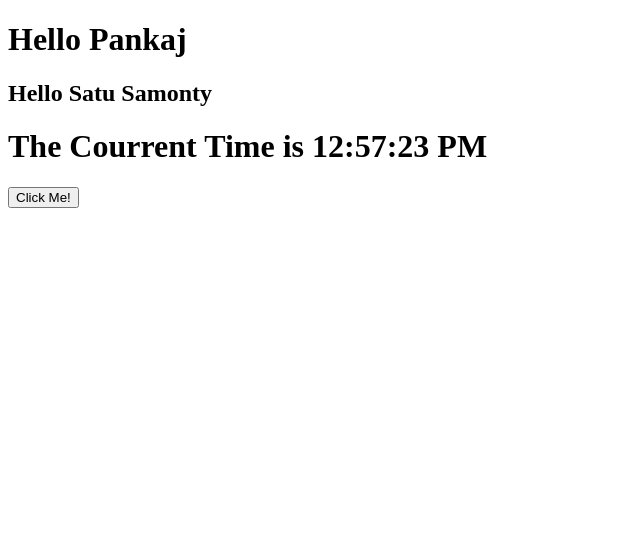
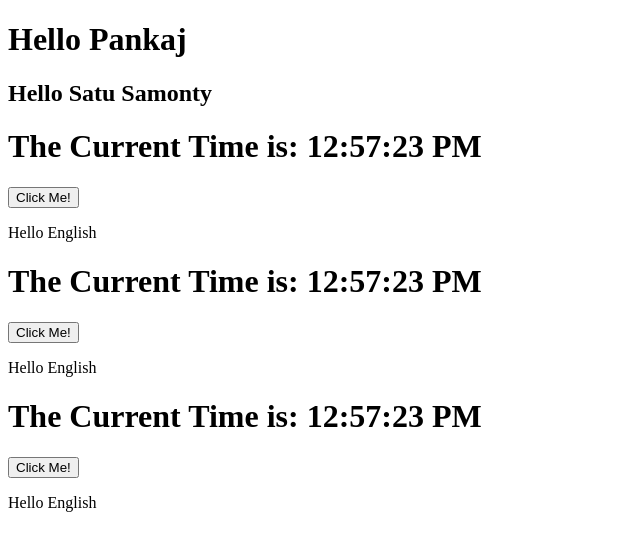
Before and after one commit to Pankaj7288/React-Tutorial, a React (Create React App) app: page / in a window 1280 px wide. Shown: the top 550 px of the page, without its empty margins (0-640 px from the left). Built offline with nearby package versions, Linux system fonts and the light colour scheme.

Commit message:
Class-5: Conditional rendaring, List & Key

```diff
--- a/src/App.js
+++ b/src/App.js
@@ -1,14 +1,15 @@
 import React from "react";
+import ClockS from "./Components/ClockS";
 import Rcc from "./Components/Rcc";
 import Rfc from "./Components/Rfc";
-import Clock from "./Components/Clock";
 
 export default function App() {
+  const loopArray = [1,2,3];
   return (
     <div>
       <Rfc myName="Pankaj" />
       <Rcc spouseName="Satu Samonty" />
-      <Clock />
+      <ClockS loopArray ={loopArray}/>
     </div>
   );
 }
--- /dev/null
+++ b/src/Components/Button.js
@@ -0,0 +1,15 @@
+import React, { Component } from 'react'
+
+export default class Button extends Component {
+    render() {
+        const {change, local, show} = this.props;
+        return (
+          <div>
+            <button type="button" onClick={() => change(local)}>
+              {local === "en-US" ? "আমাকে ক্লিক করুন" : "Click Me!"}
+            </button>
+            {show ? <p>Hello English</p> : <p>বাংলা</p>}
+          </div>
+        );
+    }
+}
--- a/src/Components/Clock.js
+++ b/src/Components/Clock.js
@@ -1,4 +1,5 @@
 import React, { Component } from "react";
+import Button from "./Button";
 
 export default class Clock extends Component {
   state = {
@@ -6,20 +7,19 @@ export default class Clock extends Component {
     local: "en-US",
   };
 
-  tick () {
+  tick() {
     this.setState({ date: new Date() });
   }
-  componentDidMount(){
+  componentDidMount() {
     this.clockTimer = setInterval(() => this.tick(), 1000);
   }
 
-  componentWillUnmount()  {
+  componentWillUnmount() {
     clearInterval(this.clockTimer);
-  };
+  }
 
-  clickHandle = () => {
-    this.setState({ local: this.state.local === "en-US" ? "bn-BD" : "en-US" });
-
+  clickHandle = (local) => {
+    this.setState({ local });
   };
 
   render() {
@@ -27,9 +27,13 @@ export default class Clock extends Component {
     return (
       <div>
         <h1>
-          The Courrent Time is <span>{date.toLocaleTimeString(local)}</span>
+          {local === "en-US" ? "The Current Time is" : "বর্তমান সময় হল "}: <span>{date.toLocaleTimeString(local)}</span>
         </h1>
-        <button onClick={this.clickHandle}>Click Me!</button>
+        <Button
+          change={this.clickHandle}
+          local={local === "en-US" ? "bn-BD" : "en-US"}
+          show={local === "en-US" ? true : false}
+        />
       </div>
     );
   }
--- /dev/null
+++ b/src/Components/ClockS.js
@@ -0,0 +1,15 @@
+import React, { Component } from 'react'
+import Clock from './Clock'
+
+export default class ClockS extends Component {
+    render() {
+        const {loopArray} = this.props;
+        return (
+            <div>
+                {loopArray.map((key)=>
+                <Clock key={key} />
+                )}
+            </div>
+        )
+    }
+}
```
